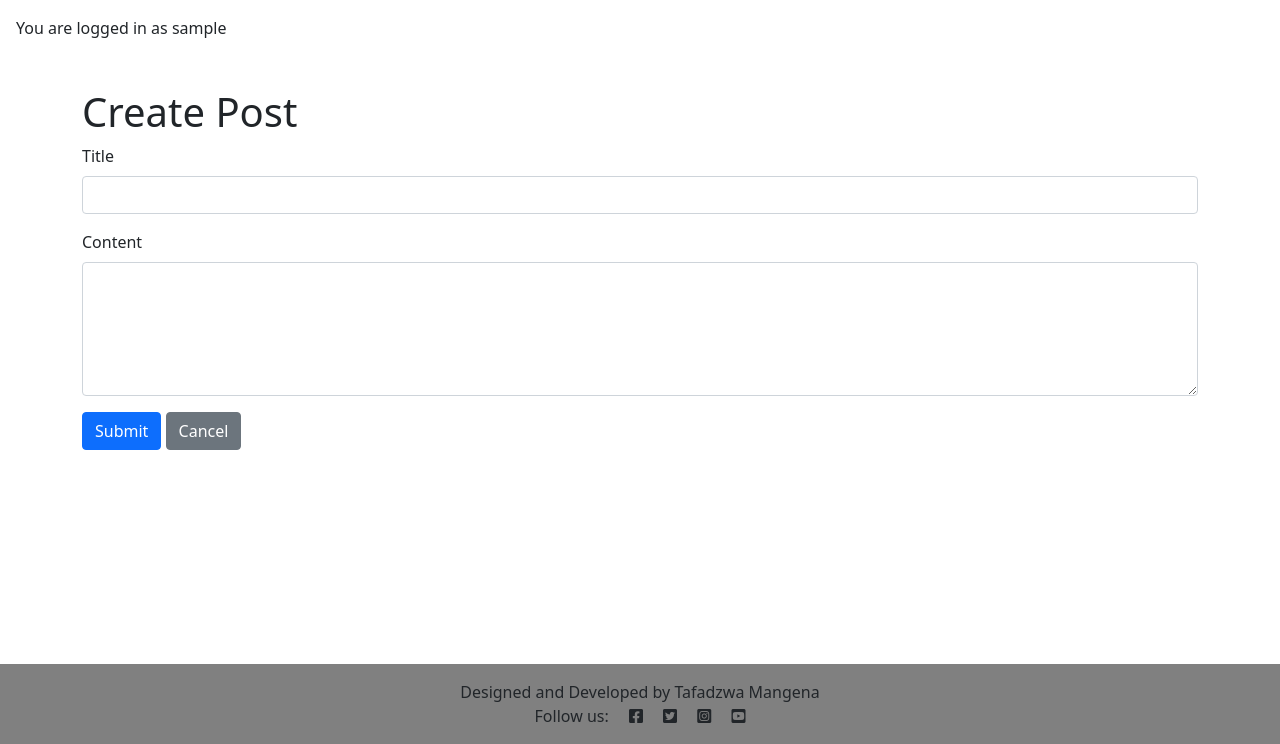
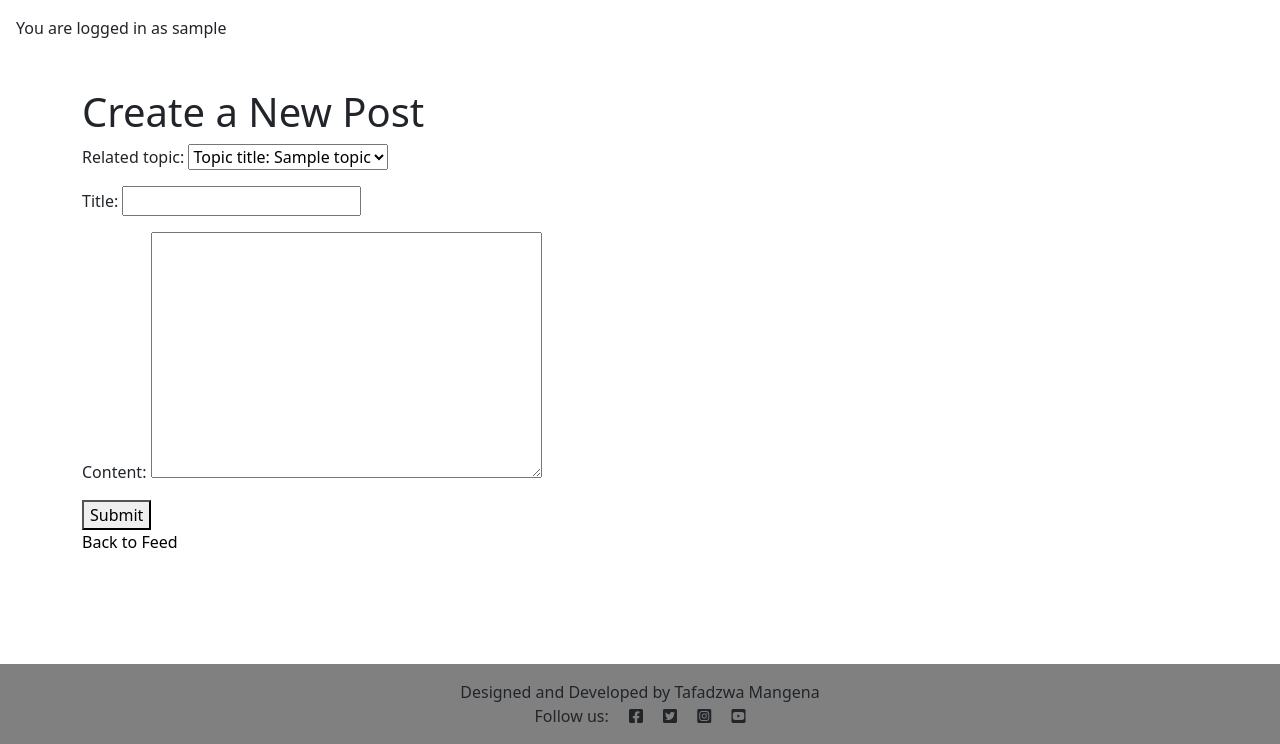
Before and after one commit to TafadzwaMangena/VibeHub, a Django app: page /create/ in a window 1280 px wide. Shown: the part 56-800 px from the top of the page. Run offline with Django 4.2, Linux system fonts and the light colour scheme; a user stored in the database is signed in; tables that the repository leaves empty hold one stand-in row (values such as "Sample post").

Commit message:
Update post create function, create a feed forms and update the post create html

```diff
--- /dev/null
+++ b/feed/forms.py
@@ -0,0 +1,7 @@
+from django import forms
+from .models import Post
+
+class PostForm(forms.ModelForm):
+    class Meta:
+        model = Post
+        fields = ['related_topic', 'title', 'content']
--- a/feed/templates/feed/post_create.html
+++ b/feed/templates/feed/post_create.html
@@ -3,20 +3,13 @@
 {% block content %}
 
 <div class="container mt-5">
-    <h1>Create Post</h1>
+    <h1>Create a New Post</h1>
     <form method="post">
         {% csrf_token %}
-        <div class="mb-3">
-            <label for="title" class="form-label">Title</label>
-            <input type="text" name="title" id="title" class="form-control" required>
-        </div>
-        <div class="mb-3">
-            <label for="content" class="form-label">Content</label>
-            <textarea name="content" id="content" class="form-control" rows="5" required></textarea>
-        </div>
-        <button type="submit" class="btn btn-primary">Submit</button>
-        <a href="{% url 'feed' %}" class="btn btn-secondary">Cancel</a>
+        {{ form.as_p }}
+        <button type="submit">Submit</button>
     </form>
+    <a href="{% url 'feed' %}">Back to Feed</a>
 </div>
 
 {% endblock %}
--- a/feed/views.py
+++ b/feed/views.py
@@ -5,22 +5,12 @@ from django.views import generic
 import datetime
 from django.utils import timezone
 from .models import Topic, Post, Report
+from .forms import PostForm
 
-# Create your views here.
-# class TopicList(generic.ListView):
-#     queryset = Topic.objects.all()
-#     template_name = "feed/index.html"
-#     paginate_by = 10
-
-#     def my_feed(request):
-#     context = {
-#         'posts': Post.objects.all
-#     }
-#     return render(request, 'feed/index.html', context)
 
 def my_feed(request):
     topics = Topic.objects.all()
-    posts = Post.objects.all()
+    posts = Post.objects.all().order_by('-created_on') # Fetch all posts, ordered by most recent
 
     context = {
         'topics': topics,
@@ -30,24 +20,20 @@ def my_feed(request):
     return render(request, 'feed/index.html', context)
 
 
-def post_create(request):
-    if request.method == 'POST':
-        title = request.POST['title']
-        content = request.POST['content']
-        Post.objects.create(title=title, content=content)
-        return redirect('feed')
-    return render(request, 'feed/post_create.html')
-
-
 # Create a post
 @login_required
 def post_create(request):
-    if request.method == 'POST':
-        title = request.POST['title']
-        content = request.POST['content']
-        Post.objects.create(title=title, content=content)
-        return redirect('feed')
-    return render(request, 'feed/post_create.html')
+    if request.method == "POST":
+        form = PostForm(request.POST)
+        if form.is_valid():
+            post = form.save(commit=False)
+            post.author = request.user  # Assign the logged-in user as the author
+            post.save()
+            return redirect("feed")
+    else:
+        form = PostForm()
+    return render(request, "feed/post_create.html", {"form": form})
+
 
 # Update a post
 @login_required
```
